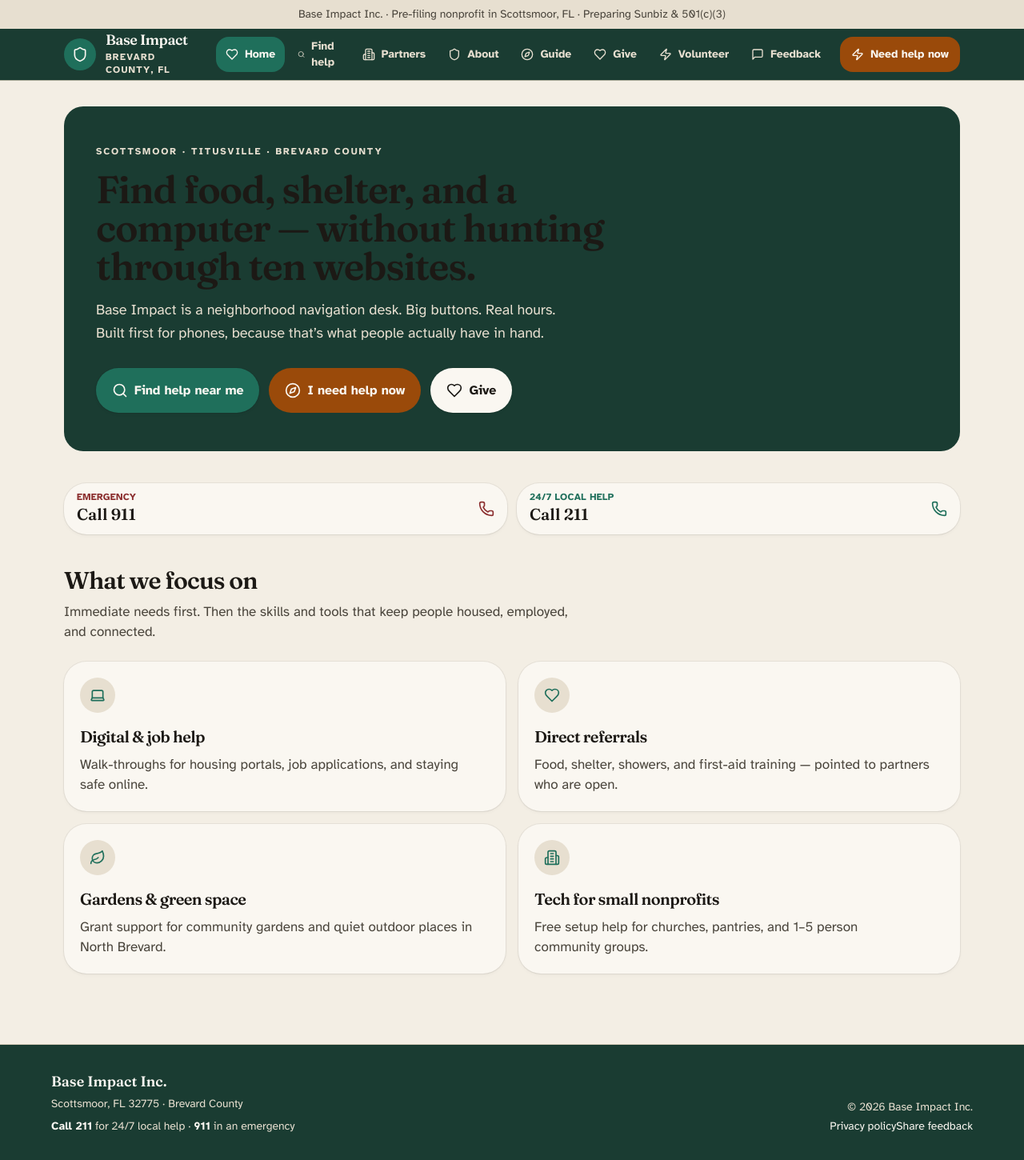
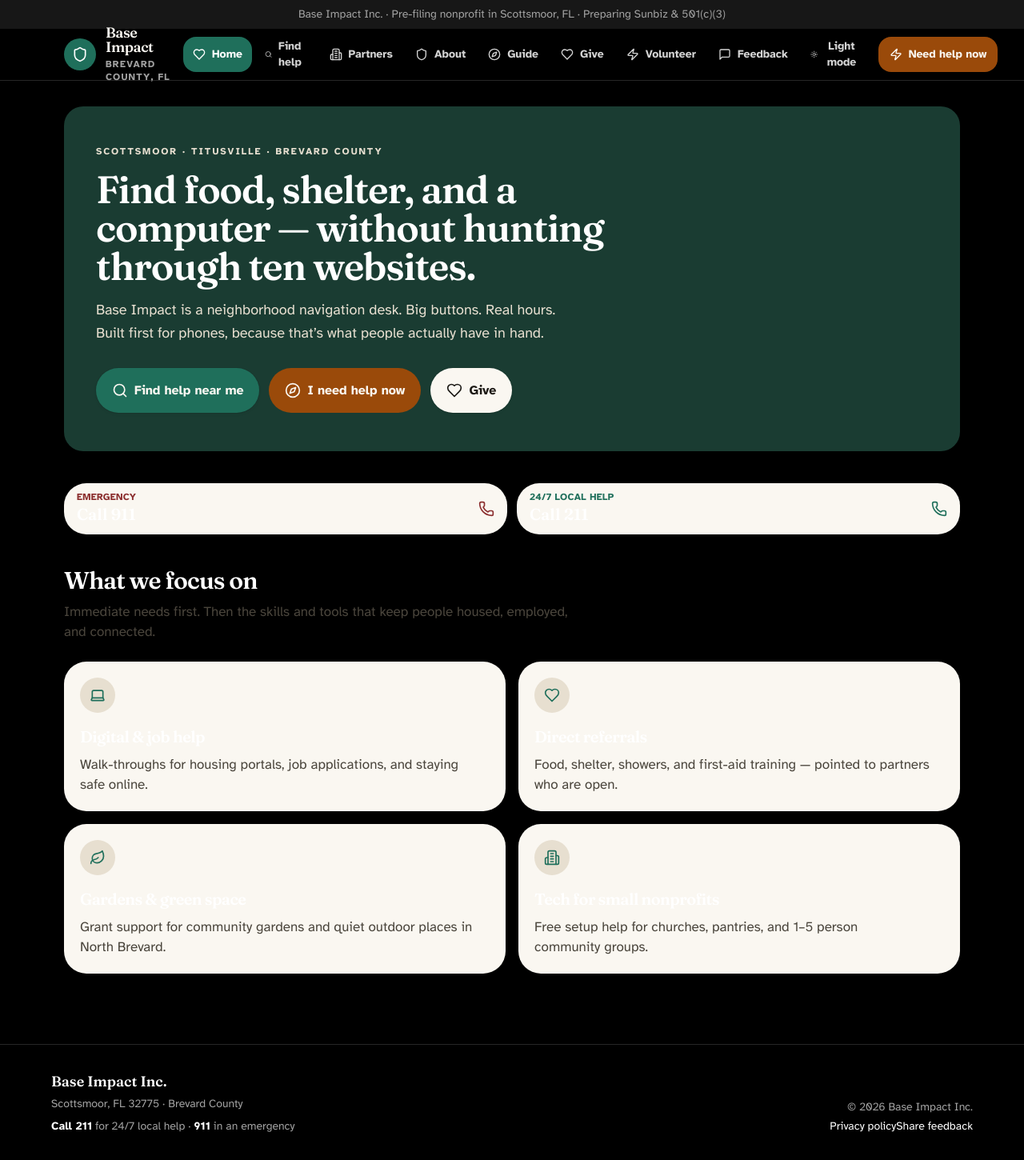
Before and after one commit to eric4479/baseimpact-org, a React (Vite) app: page / in a window 1280 px wide. Shown: the whole page at 80% size. Built offline with nearby package versions, Linux system fonts and the light colour scheme.

Commit message:
Add Life Pointe Ministries and Under The Bridge to directory; add dark mode toggle; improve contrast

```diff
--- a/src/components/site-shell.tsx
+++ b/src/components/site-shell.tsx
@@ -1,5 +1,5 @@
-import { useEffect, type ReactNode } from "react";
-import { Building2, Compass, Heart, MessageSquare, Search, Shield, Zap } from "lucide-react";
+import { useEffect, useState, type ReactNode } from "react";
+import { Building2, Compass, Heart, MessageSquare, Search, Shield, Zap, Sun, Moon } from "lucide-react";
 import { Link, useNav, type Path } from "@/lib/nav";
 import { useSavedStore, useUiStore } from "@/lib/stores";
 import { cn } from "@/lib/utils";
@@ -22,6 +22,15 @@
   const openTriage = useUiStore((s) => s.openTriage);
   const hydrate = useSavedStore((s) => s.hydrate);
 
+  const [isDark, setIsDark] = useState(() => {
+    if (typeof window !== "undefined") {
+      const stored = window.localStorage.getItem("baseimpact_theme");
+      if (stored === "dark" || stored === "light") return stored === "dark";
+      return true;
+    }
+    return true;
+  });
+
   useEffect(() => {
     hydrate();
     syncFromWindow();
@@ -30,30 +39,40 @@
     return () => window.removeEventListener("popstate", onPop);
   }, [hydrate, syncFromWindow]);
 
+  useEffect(() => {
+    const root = document.documentElement;
+    if (isDark) {
+      root.classList.add("dark");
+    } else {
+      root.classList.remove("dark");
+    }
+    window.localStorage.setItem("baseimpact_theme", isDark ? "dark" : "light");
+  }, [isDark]);
+
   return (
-    <div className="flex min-h-dvh flex-col bg-paper text-ink">
+    <div className="flex min-h-dvh flex-col bg-paper text-ink dark:bg-black dark:text-white">
       <a
         href="#main"
-        className="sr-only focus:not-sr-only focus:absolute focus:left-3 focus:top-3 focus:z-50 focus:rounded-lg focus:bg-paper-raised focus:px-3 focus:py-2"
+        className="sr-only focus:not-sr-only focus:absolute focus:left-3 focus:top-3 focus:z-50 focus:rounded-lg focus:bg-paper-raised focus:px-3 focus:py-2 dark:focus:bg-neutral-900"
       >
         Skip to content
       </a>
 
-      <div className="bg-paper-sunken px-4 py-2 text-center text-xs font-medium text-ink-soft pt-[max(0.5rem,env(safe-area-inset-top))] sm:text-sm">
+      <div className="bg-paper-sunken px-4 py-2 text-center text-xs font-medium text-ink-soft pt-[max(0.5rem,env(safe-area-inset-top))] sm:text-sm dark:bg-neutral-900 dark:text-neutral-400">
         Base Impact Inc. · Pre-filing nonprofit in Scottsmoor, FL · Preparing Sunbiz & 501(c)(3)
       </div>
 
-      <header className="sticky top-0 z-40 border-b border-line/80 bg-pine text-paper-raised">
+      <header className="sticky top-0 z-40 border-b border-line/80 bg-pine text-paper-raised dark:border-neutral-800 dark:bg-black">
         <div className="mx-auto flex h-16 max-w-6xl items-center justify-between gap-3 px-4">
           <Link to="/" className="flex min-w-0 items-center gap-3">
-            <span className="flex size-10 shrink-0 items-center justify-center rounded-xl bg-sea text-paper-raised">
+            <span className="flex size-10 shrink-0 items-center justify-center rounded-xl bg-sea text-paper-raised dark:bg-sea dark:text-white">
               <Shield className="size-5" aria-hidden />
             </span>
             <span className="min-w-0">
               <span className="block font-display text-lg font-semibold leading-none tracking-tight">
                 Base Impact
               </span>
-              <span className="mt-1 block text-xs font-bold uppercase tracking-widest text-paper-sunken">
+              <span className="mt-1 block text-xs font-bold uppercase tracking-widest text-paper-sunken dark:text-neutral-400">
                 Brevard County, FL
               </span>
             </span>
@@ -69,7 +88,9 @@
                       to={item.to}
                       className={cn(
                         "flex min-h-11 items-center gap-2 rounded-lg px-3 text-sm font-semibold",
-                        active ? "bg-sea text-paper-raised" : "text-paper-sunken hover:bg-pine-deep hover:text-paper-raised",
+                        active
+                          ? "bg-sea text-paper-raised dark:bg-sea dark:text-white"
+                          : "text-paper-sunken hover:bg-pine-deep hover:text-paper-raised dark:text-neutral-300 dark:hover:bg-neutral-900 dark:hover:text-white",
                       )}
                     >
                       <Icon className="size-4" aria-hidden />
@@ -82,20 +103,39 @@
                   className={cn(
                     "flex min-h-11 items-center gap-2 rounded-lg px-3 text-sm font-semibold",
                     path === "/feedback"
-                      ? "bg-sea text-paper-raised"
-                      : "text-paper-sunken hover:bg-pine-deep hover:text-paper-raised",
+                      ? "bg-sea text-paper-raised dark:bg-sea dark:text-white"
+                      : "text-paper-sunken hover:bg-pine-deep hover:text-paper-raised dark:text-neutral-300 dark:hover:bg-neutral-900 dark:hover:text-white",
                   )}
                 >
                   <MessageSquare className="size-4" aria-hidden />
                   Feedback
                 </Link>
+                <button
+                  type="button"
+                  onClick={() => setIsDark((prev) => !prev)}
+                  className="flex min-h-11 items-center gap-2 rounded-lg px-3 text-sm font-semibold text-paper-sunken hover:bg-pine-deep hover:text-paper-raised dark:text-neutral-300 dark:hover:bg-neutral-900 dark:hover:text-white"
+                  aria-label={isDark ? "Switch to light mode" : "Switch to dark mode"}
+                >
+                  {isDark ? <Sun className="size-4" aria-hidden /> : <Moon className="size-4" aria-hidden />}
+                  <span className="hidden xl:inline">{isDark ? "Light mode" : "Dark mode"}</span>
+                </button>
               </nav>
 
-          <Button variant="emergency" size="sm" onClick={openTriage} className="shrink-0">
-            <Zap className="size-4" aria-hidden />
-            <span className="hidden sm:inline">Need help now</span>
-            <span className="sm:hidden">Help now</span>
-          </Button>
+          <div className="flex items-center gap-2">
+            <Button variant="emergency" size="sm" onClick={openTriage} className="shrink-0">
+              <Zap className="size-4" aria-hidden />
+              <span className="hidden sm:inline">Need help now</span>
+              <span className="sm:hidden">Help now</span>
+            </Button>
+            <button
+              type="button"
+              onClick={() => setIsDark((prev) => !prev)}
+              className="flex size-9 items-center justify-center rounded-lg text-paper-sunken hover:bg-pine-deep hover:text-paper-raised lg:hidden dark:text-neutral-300 dark:hover:bg-neutral-900 dark:hover:text-white"
+              aria-label={isDark ? "Switch to light mode" : "Switch to dark mode"}
+            >
+              {isDark ? <Sun className="size-5" aria-hidden /> : <Moon className="size-5" aria-hidden />}
+            </button>
+          </div>
         </div>
       </header>
 
@@ -103,28 +143,28 @@
         {children}
       </main>
 
-      <footer className="hidden border-t border-line bg-pine px-4 py-8 text-sm text-paper-sunken lg:block">
+      <footer className="hidden border-t border-line bg-pine px-4 py-8 text-sm text-paper-sunken lg:block dark:border-neutral-800 dark:bg-black dark:text-neutral-400">
         <div className="mx-auto flex max-w-6xl items-end justify-between gap-6">
           <div>
-            <p className="font-display text-lg font-semibold text-paper-raised">Base Impact Inc.</p>
+            <p className="font-display text-lg font-semibold text-paper-raised dark:text-white">Base Impact Inc.</p>
             <p className="mt-1">Scottsmoor, FL 32775 · Brevard County</p>
             <p className="mt-2">
-              <a href="tel:211" className="font-semibold text-paper-raised underline-offset-2 hover:underline">
+              <a href="tel:211" className="font-semibold text-paper-raised underline-offset-2 hover:underline dark:text-white">
                 Call 211
-              </a>{" "}
-              for 24/7 local help ·{" "}
-              <a href="tel:911" className="font-semibold text-paper-raised underline-offset-2 hover:underline">
+              </a>
+              {" "}for 24/7 local help ·{" "}
+              <a href="tel:911" className="font-semibold text-paper-raised underline-offset-2 hover:underline dark:text-white">
                 911
-              </a>{" "}
-              in an emergency
+              </a>
+              {" "}in an emergency
             </p>
           </div>
           <div className="text-right">
             <p>© {new Date().getFullYear()} Base Impact Inc.</p>
-            <Link to="/privacy" className="mt-1 inline-block text-paper-raised underline-offset-2 hover:underline">
+            <Link to="/privacy" className="mt-1 inline-block text-paper-raised underline-offset-2 hover:underline dark:text-white">
               Privacy policy
             </Link>
-            <Link to="/feedback" className="mt-1 inline-block text-paper-raised underline-offset-2 hover:underline">
+            <Link to="/feedback" className="mt-1 inline-block text-paper-raised underline-offset-2 hover:underline dark:text-white">
               Share feedback
             </Link>
           </div>
@@ -133,7 +173,7 @@
 
       <nav
         aria-label="Mobile"
-        className="fixed inset-x-0 bottom-0 z-40 border-t border-line bg-paper-raised pb-[env(safe-area-inset-bottom)] lg:hidden"
+        className="fixed inset-x-0 bottom-0 z-40 border-t border-line bg-paper-raised pb-[env(safe-area-inset-bottom)] lg:hidden dark:border-neutral-800 dark:bg-neutral-900"
       >
         <div className="chip-row gap-1 px-2 py-2">
           {NAV.map((item) => {
@@ -145,7 +185,9 @@
                 to={item.to}
                 className={cn(
                   "flex min-h-12 shrink-0 flex-col items-center justify-center gap-0.5 rounded-xl px-3 text-[10px] font-bold",
-                  active ? "bg-sea text-paper-raised" : "bg-paper-sunken text-ink-soft",
+                  active
+                    ? "bg-sea text-paper-raised dark:bg-sea dark:text-white"
+                    : "bg-paper-sunken text-ink-soft dark:bg-neutral-800 dark:text-neutral-300",
                 )}
               >
                 <Icon className="size-5" aria-hidden />
--- a/src/index.css
+++ b/src/index.css
@@ -24,6 +24,9 @@
   --color-closed-soft: #ece7dc;
   --color-danger: #8b2e2e;
 
+  --color-black: #000000;
+  --color-white: #ffffff;
+
   --radius-xs: 0.25rem;
   --radius-sm: 0.5rem;
   --radius-md: 0.75rem;
@@ -41,6 +44,8 @@
     0px 2px 4px 0px rgb(28 25 21 / 0.06);
 }
 
+@custom-variant dark (&:where(.dark, .dark *));
+
 @layer base {
   html {
     -webkit-font-smoothing: antialiased;
@@ -49,11 +54,16 @@
     color: var(--color-ink);
   }
 
+  html.dark {
+    background: #050505;
+    color: var(--color-white);
+  }
+
   body {
     margin: 0;
     min-height: 100dvh;
-    background: var(--color-paper);
-    color: var(--color-ink);
+    background: inherit;
+    color: inherit;
     font-family: var(--font-sans);
     font-size: 1.0625rem;
     line-height: 1.5;
@@ -66,7 +76,13 @@
     text-wrap: balance;
     letter-spacing: -0.03em;
     line-height: 1.15;
-    color: var(--color-ink);
+    color: inherit;
+  }
+
+  html.dark h1,
+  html.dark h2,
+  html.dark h3 {
+    color: var(--color-white);
   }
 
   p {
@@ -87,6 +103,36 @@
   select,
   textarea {
     font: inherit;
+  }
+}
+
+@layer components {
+  .dark .bg-paper {
+    background-color: #050505;
+  }
+  .dark .bg-paper-raised {
+    background-color: #0a0a0a;
+  }
+  .dark .bg-paper-sunken {
+    background-color: #111111;
+  }
+  .dark .bg-pine {
+    background-color: #000000;
+  }
+  .dark .bg-pine-deep {
+    background-color: #000000;
+  }
+  .dark .bg-sea {
+    background-color: #000000;
+  }
+  .dark .border-line {
+    border-color: #262626;
+  }
+  .dark .shadow-\[var\(--shadow-border\)\] {
+    box-shadow: 0 0 0 1px rgb(255 255 255 / 0.08), 0 1px 2px -1px rgb(255 255 255 / 0.06), 0 2px 4px 0 rgb(255 255 255 / 0.04);
+  }
+  .dark .shadow-\[var\(--shadow-border-hover\)\] {
+    box-shadow: 0 0 0 1px rgb(255 255 255 / 0.12), 0 1px 2px -1px rgb(255 255 255 / 0.08), 0 2px 4px 0 rgb(255 255 255 / 0.06);
   }
 }
 
```
Also changed, not shown: src/lib/resources.ts (+36 -0 lines).
